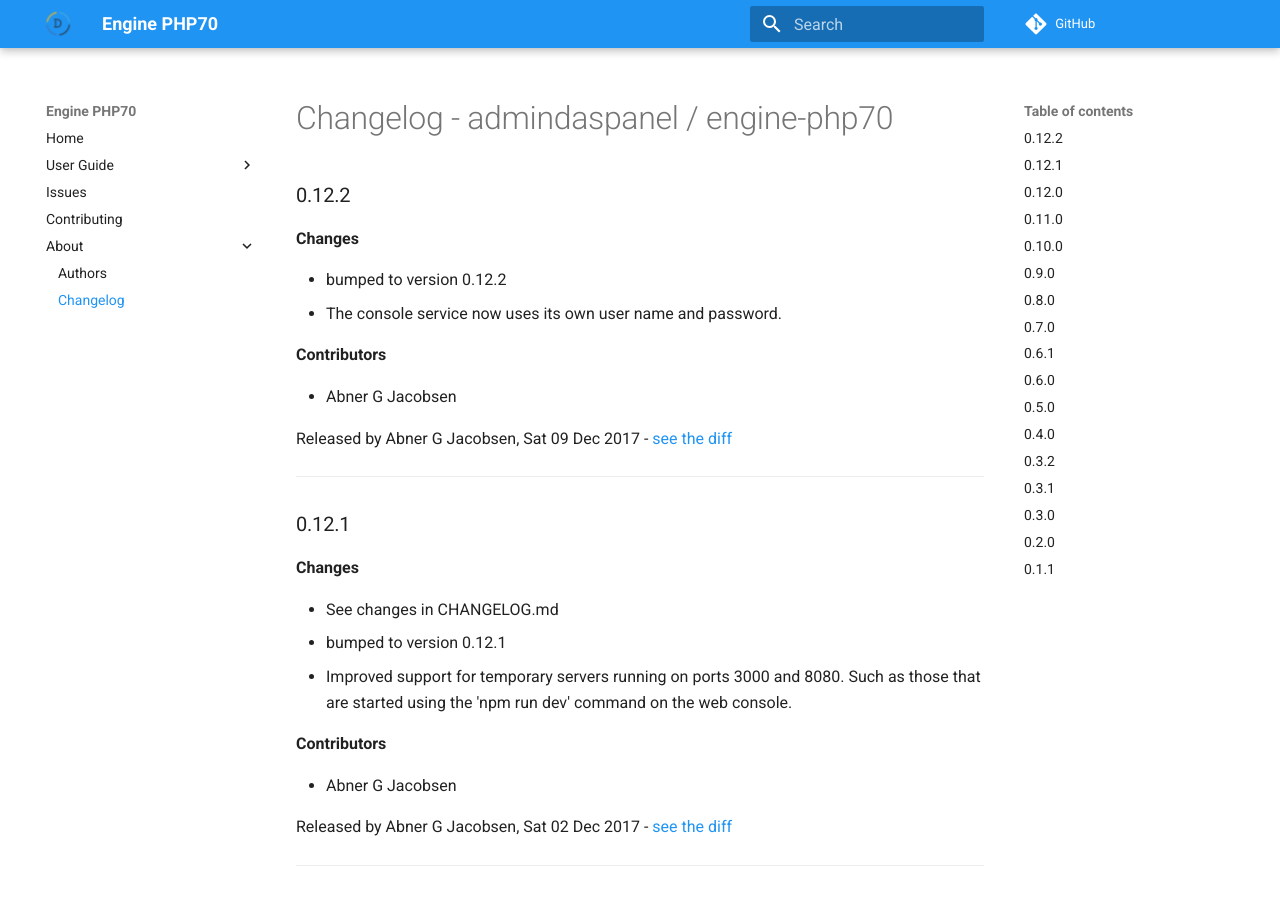
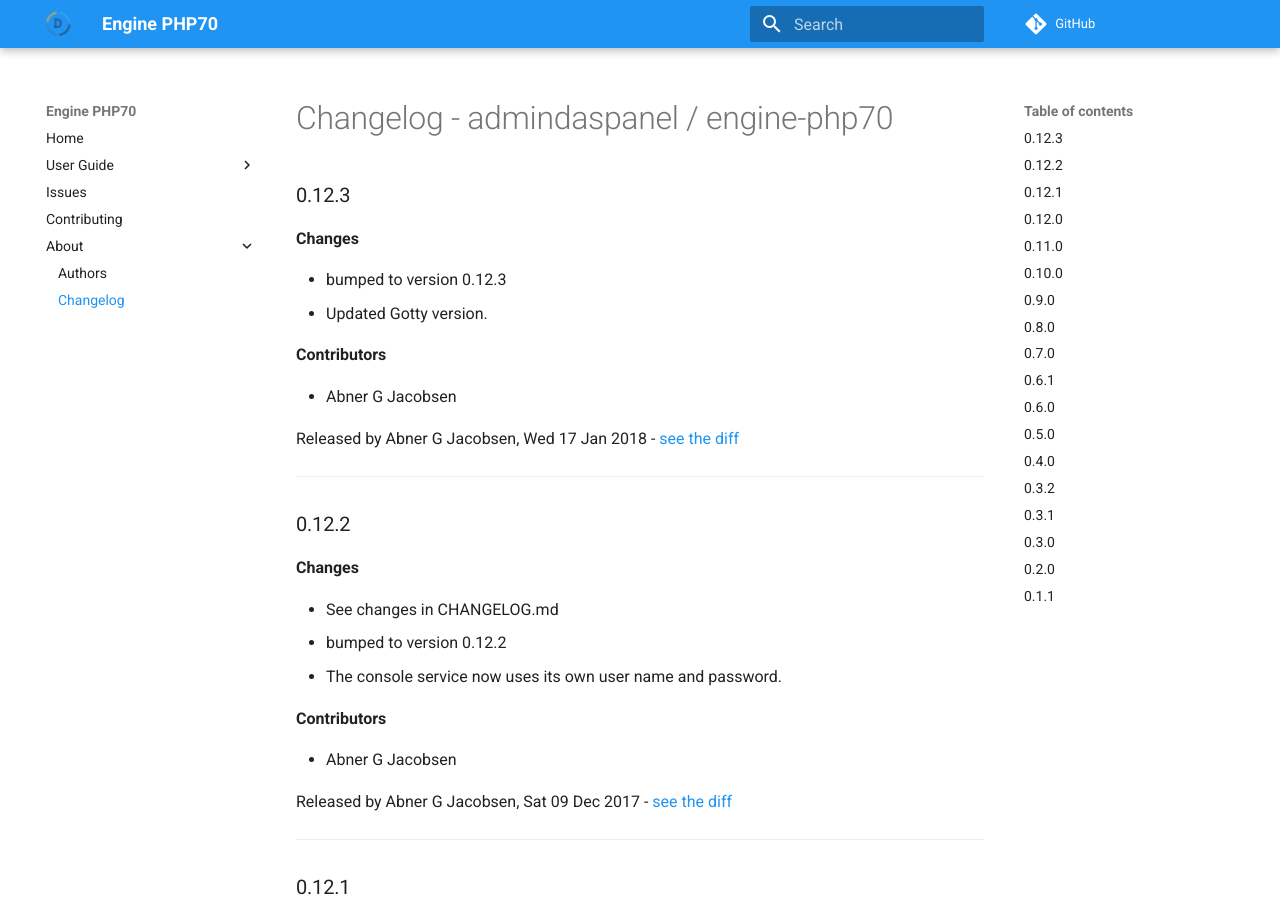
Before and after one commit to daspanel/engine-php70, an MkDocs documentation site: the page built from docs/changelog.md, in a window 1280 px wide and 900 px high. Built offline with MkDocs 1.6.1 and Material for MkDocs 9.7.7, drawn with Linux system fonts in a browser that asks for light colours; comment, search, counter and statistics services are not loaded; old or Windows-style settings are respelled for this version of MkDocs.

Commit message:
See changes in CHANGELOG.md

```diff
--- a/docs/changelog.md
+++ b/docs/changelog.md
@@ -1,8 +1,23 @@
 # Changelog - admindaspanel / engine-php70
+
+### 0.12.3
+__Changes__
+
+- bumped to version 0.12.3
+- Updated Gotty version.
+
+__Contributors__
+
+- Abner G Jacobsen
+
+Released by Abner G Jacobsen, Wed 17 Jan 2018 -
+[see the diff](https://github.com/admindaspanel/engine-php70/compare/0.12.2...0.12.3#diff)
+______________
 
 ### 0.12.2
 __Changes__
 
+- See changes in CHANGELOG.md
 - bumped to version 0.12.2
 - The console service now uses its own user name and password.
 
```
Also changed, not shown: CHANGELOG.md (+15 -0 lines).
